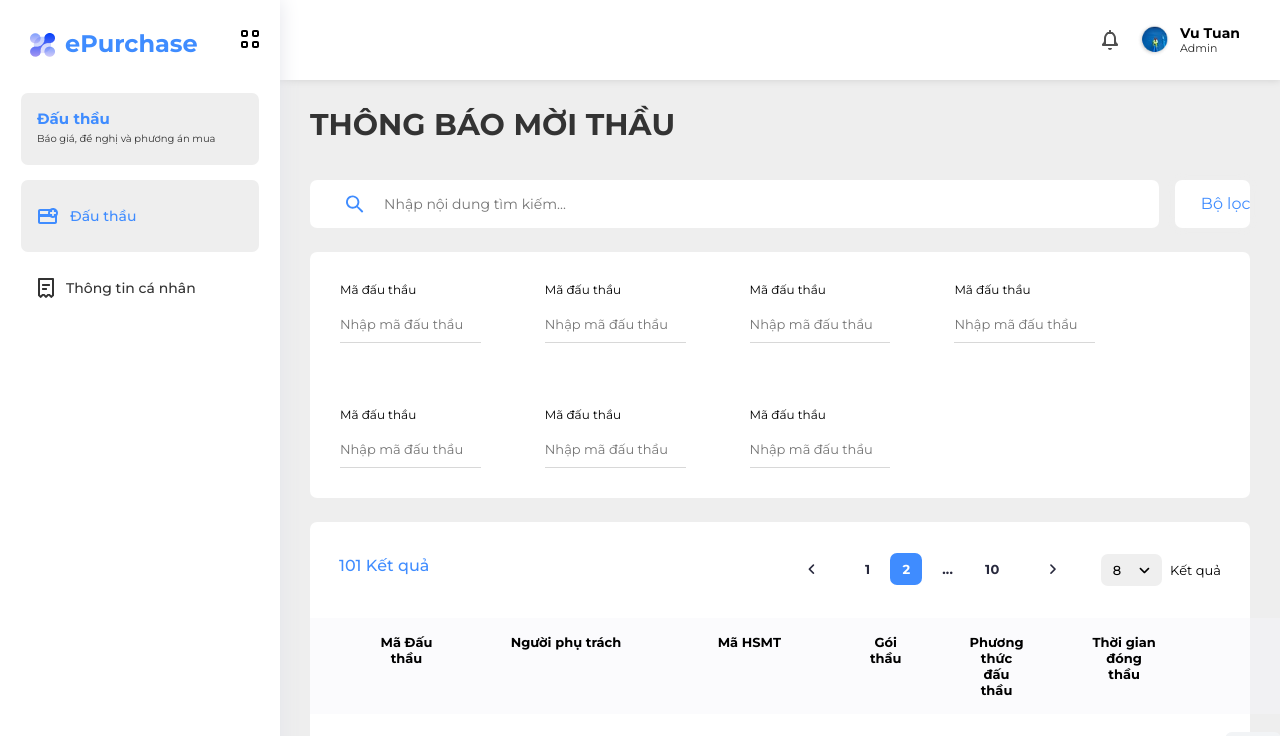
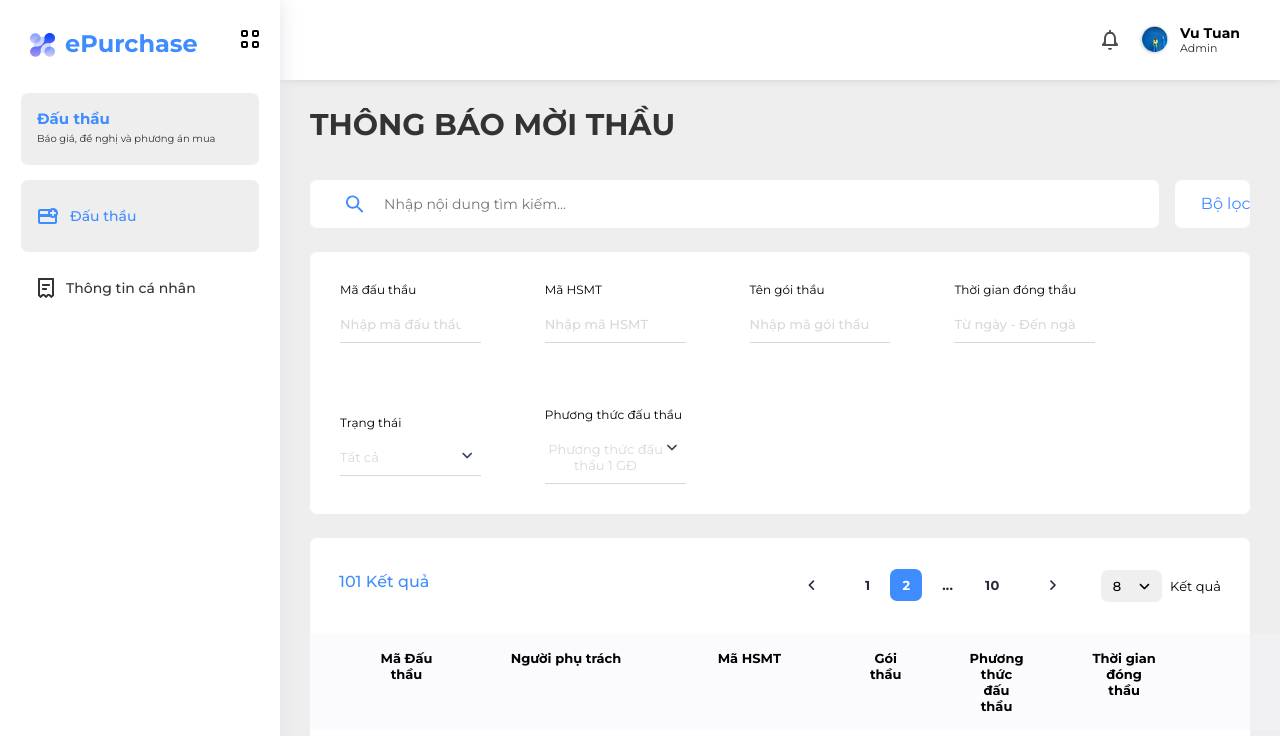
Before and after one commit to minhtaivo235/dauthau, a React (Create React App) app: page / in a window 1280 px wide. Shown: the top 736 px of the page. Built offline with nearby package versions, Linux system fonts and the light colour scheme.

Commit message:
done moi thau master page

```diff
--- a/src/components/search/search.js
+++ b/src/components/search/search.js
@@ -10,28 +10,30 @@ const BlockFilter = () => {
           <input type="text" placeholder="Nhập mã đấu thầu"></input>
         </div>
         <div className="block-filter_item">
-          <label>Mã đấu thầu</label>
-          <input type="text" placeholder="Nhập mã đấu thầu"></input>
+          <label>Mã HSMT</label>
+          <input type="text" placeholder="Nhập mã HSMT"></input>
         </div>
         <div className="block-filter_item">
-          <label>Mã đấu thầu</label>
-          <input type="text" placeholder="Nhập mã đấu thầu"></input>
+          <label>Tên gói thầu</label>
+          <input type="text" placeholder="Nhập mã gói thầu"></input>
         </div>
         <div className="block-filter_item">
-          <label>Mã đấu thầu</label>
-          <input type="text" placeholder="Nhập mã đấu thầu"></input>
+          <label>Thời gian đóng thầu</label>
+          <input type="text" placeholder="Từ ngày - Đến ngày"></input>
         </div>
         <div className="block-filter_item">
-          <label>Mã đấu thầu</label>
-          <input type="text" placeholder="Nhập mã đấu thầu"></input>
+          <label>Trạng thái</label>
+          <button>
+            <span>Tất cả</span>
+            <i class="fa-solid fa-angle-down"></i>
+          </button>
         </div>
         <div className="block-filter_item">
-          <label>Mã đấu thầu</label>
-          <input type="text" placeholder="Nhập mã đấu thầu"></input>
-        </div>
-        <div className="block-filter_item">
-          <label>Mã đấu thầu</label>
-          <input type="text" placeholder="Nhập mã đấu thầu"></input>
+          <label>Phương thức đấu thầu</label>
+          <button>
+            <span>Phương thức đấu thầu 1 GĐ</span>
+            <i class="fa-solid fa-angle-down"></i>
+          </button>
         </div>
       </div>
     </div>
--- a/src/components/search/search.scss
+++ b/src/components/search/search.scss
@@ -60,17 +60,39 @@
       justify-content: flex-start;
       flex-direction: column;
       width: 16%;
+      div {
+        position: relative;
+      }
       label {
         font-weight: 400;
         font-size: 12px;
         line-height: 16px;
       }
       input {
+        width: 100%;
+        margin-top: 8px;
+        font-weight: 500;
+        font-size: 13px;
+        line-height: 16px;
+        border-bottom: 1px solid #d8d8d8;
+        padding: 10px 20px 10px 0;
+        &::placeholder {
+          color: #D8D8D8;
+        }
+      }
+      button {
+        display: flex;
+        justify-content: space-between;
+        border-bottom: 1px solid #d8d8d8;
+        background-color: #fff;
         margin-top: 8px;
         font-size: 13px;
         line-height: 16px;
-        border-bottom: 1px solid #d8d8d8;
-        padding: 10px 0;
+        color: #D8D8D8;
+        padding: 10px 8px 10px 0;
+        i {
+          color: #35455C;
+        }
       }
     }
   }
```
